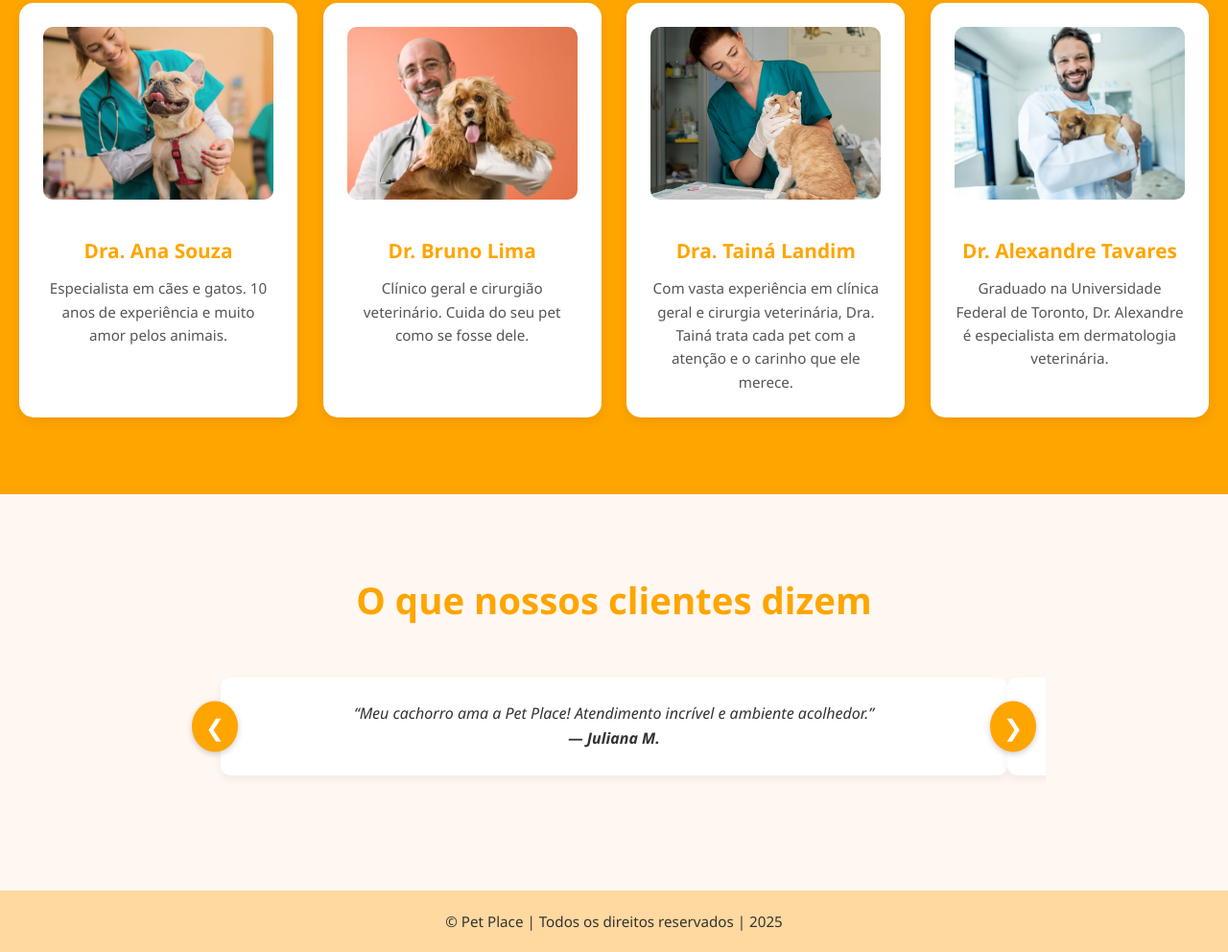
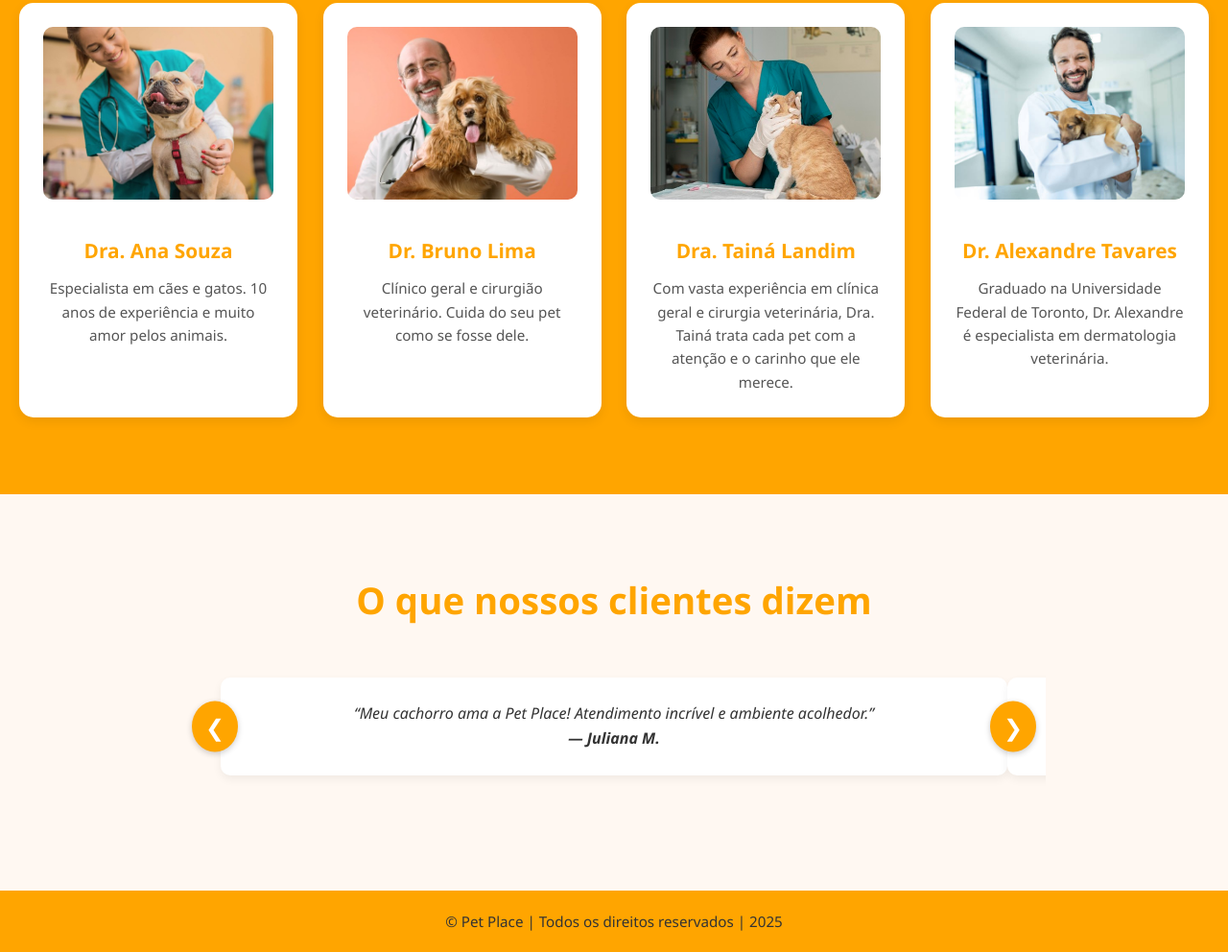
Before and after one commit to Paulo-Alvarez/Pet-Place-Landing-Page, a website: page index.html in a window 1280 px wide. Shown: the part 2134-3126 px from the top of the page at 96% size. Drawn offline with Linux system fonts and the light colour scheme.

Commit message:
Mudei rodapé para laranja

```diff
--- a/style.css
+++ b/style.css
@@ -259,7 +259,7 @@
 
   /* RODAPÉ */
   footer {
-    background-color: var(--laranja-claro);
+    background-color: var(--laranja);
     color: #333;
     text-align: center;
     padding: 20px;
```
